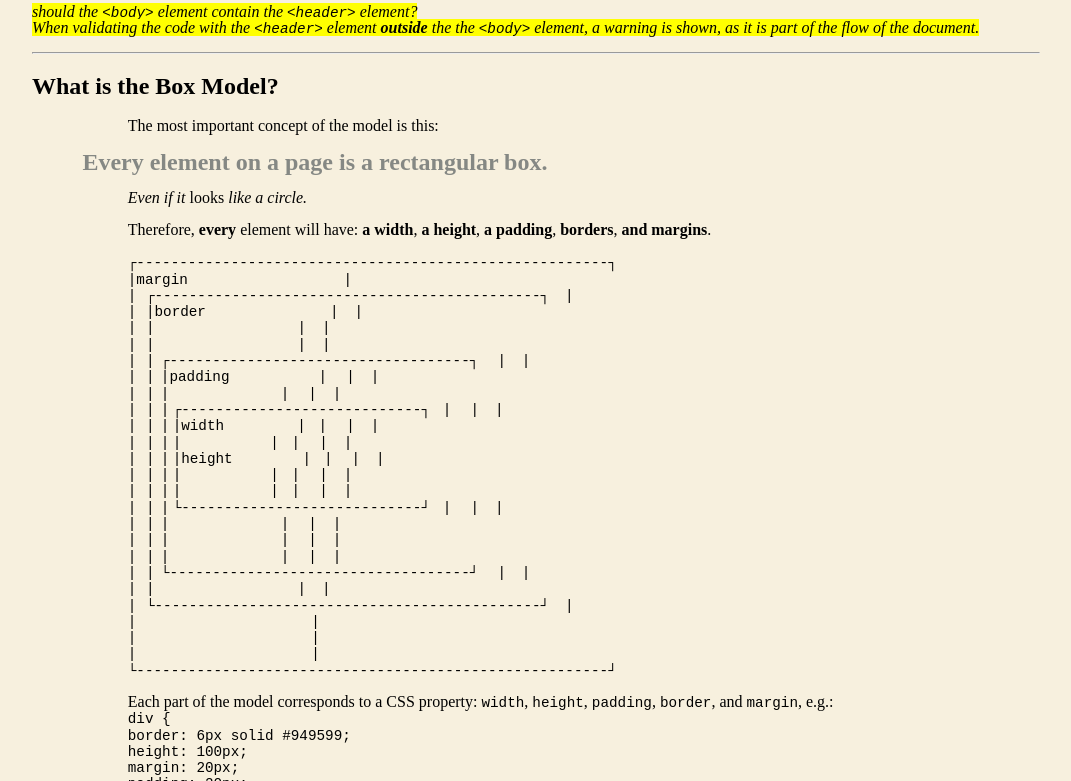
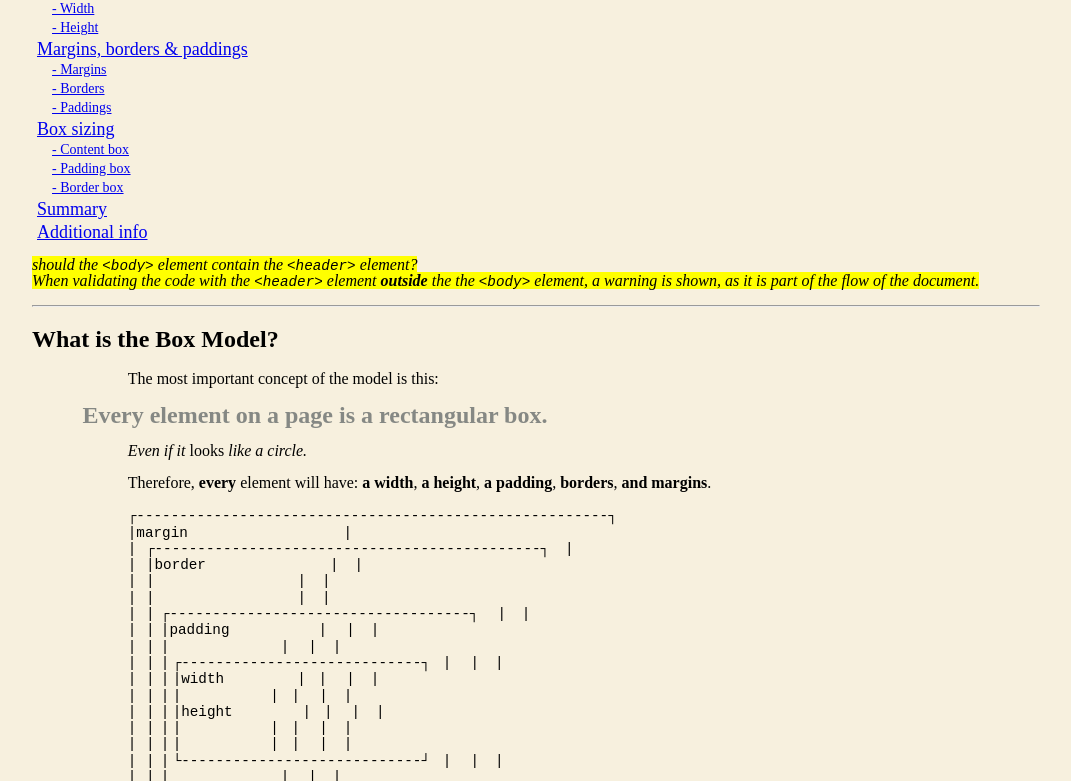
Before and after one commit to atzzom/bucket-notes, a plain HTML site: page box.html in a window 1280 px wide. Shown: the part 183-964 px from the top of the page, without its empty margins (104-1175 px from the left). Drawn offline with Linux system fonts and the light colour scheme.

Commit message:
Add files via upload

```diff
--- a/box.css
+++ b/box.css
@@ -48,6 +48,8 @@ Document's style
 body {padding: 0px 10%;
 background-color: #f7f0de;
 }
+nav p {font-size: 18px; margin: 5px;}
+div p.nav {font-size: 14px; padding-left: 15px;}
 h1 {padding: 0px 20%}
 article {padding-left: 5%; padding-right: 5%;}
 code {font-size: 1.1em;}
@@ -107,4 +109,10 @@ p.ex {padding-left: 10%; font-style: italic;}
 .ex-b-radius-03 {border: 10px double teal; border-radius: 5px 20px 10px 30px;}
 
 .ex-pad-01 {border: 05px solid teal;}
-.ex-pad-02 {border: 05px solid teal; padding: 5px;}
+.ex-pad-02 {border: 05px solid teal; padding: 10px;}
+.ex-pad-03 {
+  background-color: silver;
+  padding: 5px;
+  border: 5px solid teal;
+  margin: 5px;
+}
--- a/box.html
+++ b/box.html
@@ -15,8 +15,26 @@
   <p>Table of contents</p>
 
   <nav>
-    <a href="#box">The box model</a><br>
-    <a href="#display">The display property</a><br>
+    <p class="nav"><a href="#box">The box model</a></p>
+    <p class="nav"><a href="#display">The display property</a></p>
+    <div>
+    <p class="nav"><a href="#width">- Width</a></p>
+    <p class="nav"><a href="#height">- Height</a></p>
+    </div>
+    <p class="nav"><a href="#mb&p">Margins, borders & paddings</a></p>
+    <div>
+    <p class="nav"><a href="#margins">- Margins</a></p>
+    <p class="nav"><a href="#borders">- Borders</a></p>
+    <p class="nav"><a href="#paddings">- Paddings</a></p>
+    </div>
+    <p class="nav"><a href="#box-sizing">Box sizing</a></p>
+    <div>
+    <p class="nav"><a href="#content-box">- Content box</a></p>
+    <p class="nav"><a href="#padding-box">- Padding box</a></p>
+    <p class="nav"><a href="#border-box">- Border box</a></p>
+    </div>
+    <p class="nav"><a href="#summary">Summary</a></p>
+    <p class="nav"><a href="#+info">Additional info</a></p>
   </nav>
 
   <p><i class="faq">should the <code>&#60;body&#62;</code> element contain the <code>&#60;header&#62;</code> element?<br>
@@ -175,7 +193,7 @@
 
 <section>
 
-  <h3>Width</h3>
+  <h3 id="width">Width</h3>
 
     <article>
 
@@ -213,7 +231,7 @@
 
 <section>
 
-  <h3>Height</h3>
+  <h3 id="height">Height</h3>
 
     <article>
 
@@ -239,13 +257,13 @@
 
 <section>
 
-  <h2>Margins, borders & paddings</h2>
+  <h2 id="mb&p">Margins, borders & paddings</h2>
 
     <article>
 
       <p>Depending on the element, a browser may apply different padding and margin values in order to aid with the legibility and clarity. As seen previously, is possible to use CSS resets to start with a blank canvas and work from the ground up to specify our own values.</p>
 
-        <h3>Margins</h3>
+        <h3 id="margins">Margins</h3>
 
           <p>The main margin's purpose is to set the amount of space that surrounds an element, it specifies a <i>breathing</i> room to help place an element, keeping any other element at a safe distance, from this point of view is like a barrier to another elements, and is completely transparent in color. Example:<br>
 
@@ -298,7 +316,7 @@
 
 <!-- -------------------------- borders -------------------------- -->
 
-        <h3>Borders</h3>
+        <h3 id="borders">Borders</h3>
 
           <p>Border is the space that falls inbetween the <code>padding</code> and <code>margin</code> and provide an outline around that element. They comprehend three parameters: <code>width</code>, <code>style</code>, and <code>color</code>. Shortand values for these properties must be stated in this way. In longhand, these three values can be broken up into: <code>border-width</code>, <code>border-style</code>, <code>border-color</code> properties. These longhand properties are useful for changing, or overwriting a single border value.</p>
 
@@ -388,7 +406,7 @@
 
               <hr>
 
-        <h3>Paddings</h3>
+        <h3 id="paddings">Paddings</h3>
 
           <p>The <code>padding</code> property is very similar to the <code>margin</code> property with the difference that it falls inside an element's border, should an element have a border. The <code>padding</code> property <strong>is used to provide spacing directly within an element</strong>. <i class="faq">What does this exaclty mean?</i> Here's an example:<br>
           <code>div {<br>
@@ -401,7 +419,7 @@
 
             <p class="ex">Example: object <b>with</b> <code>padding</code>.</p>
 
-          <div class="ex-pad-02">This is the very same <code>&#60;div&#62;</code> element as the shown above, once a <code>padding</code> is applied to it, the text stops <i>touching</i> the element's border.</div>
+          <div class="ex-pad-02">This is the very same <code>&#60;div&#62;</code> element as the shown above, once a <code>padding</code> is applied to it, the text stops <i>touching</i> the element's border. As it can be seen here, <code>padding</code> works in inline-level elements, blending with the upper and lower lines, for example, this line, has a <code>padding: 10px;</code> yet, its line height is not affected by this parameter, instead, the <code>padding</code> overlaps with these lines upper and lower.</div>
 
           <p>Unlike the <code>margin</code> property, the <code>padding</code> actually works in <strong>inline-level</strong> elements, could be blended into the upper and lower lines of the given element, but this vertical <code>padding</code> it will be displayed.</p>
 
@@ -416,6 +434,8 @@
             <p>The elements to take into account in this aspect are the <strong>inline</strong> elements, whose:<br>
             <strong>paddings:</strong> may blend with the upper and/or bottom lines of the given element, and work on <b>all four sides</b> and, its<br>
             <strong>margins:</strong> works <b>only horizontally</b> and are <b>transparent</b> in color.</p>
+
+            <i class="faq">why inline-level elements don't have a <code>border</code>???</i>
           </i></div>
 
             <h4>How to state/declare margins and paddings</h4>
@@ -434,7 +454,7 @@
 
               <p>If specify unique values for each side is desired, is necessary state four values that scan the element's margin in a clockwise position from <code>top</code>, to <code>right</code>, to <code>bottom</code>, to <code>left</code>. In this example margins of <code>10px</code> at the <code>top</code>, <code>20px</code> at the <code>right</code>, <code>0px</code> at the <code>bottom</code>, and <code>15px</code> on the <code>left</code> of a <code>&#60;div&#62;</code> element are being placed:<br>
               <code>div {<br>
-              margin: 10px 20px 0 15px;<br>
+              margin: 10px 20px 0px 15px;<br>
               }</code></p>
 
               <p>In the case of the <code>margin</code> and <code>padding</code> with longhand, it is possible to state the value for one side at a time using unique properties, they are followed by a dash and the side of the box to which the value is to be applied, for example: <code>padding-left</code>, <code>margin-top</code> etc, all of these accepting only one value.<br>
@@ -452,7 +472,18 @@
 
             <h4>Margin & Padding Colors</h4>
 
-              <p>Keep in mind that the <code>margin</code> and <code>padding</code> <b>do NOT</b> accept color values, as the are completely transparent <i class="faq">&mdash;the one in between, the border, it does?&mdash;</i>. This transparent nature means they will show their respective background colors. In the case of the <code><b>margin</b></code> will be the parent's element color. And in the case of the <code><b>padding</b></code> the color of the element itself (the background color of the element that <code>padding</code> is applied to).</p>
+              <p>Keep in mind that the <code>margin</code> and <code>padding</code> <b>do NOT</b> accept color values, as the are completely transparent <i class="faq">&mdash;the one in between, the border, it does?&mdash; yes, it does</i>. This transparent nature means they will show their respective background colors. In the case of the <code><b>margin</b></code> will be the parent's element color. And in the case of the <code><b>padding</b></code> the color of the element itself (the background color of the element that <code>padding</code> is applied to).</p>
+
+              <div class="ex-pad-03">For example this <code>&#60;div&#62;</code> element has:<br>
+              <code>margin: 05px;</code> and its color is the same as the one for the <code>&#60;body&#62;</code> element.<br>
+              <code>border: 05px; border-color: teal;</code><br>
+              <code>padding: 05px;</code> and is going to show the background color for this element.<br>
+              <code> div .ex-pad-03 {background-color: silver;}</code><br>
+              <br>
+              <i class="faq">Why when inspected (w/ the developer tools) why the <code>&#60;div&#62;</code>'s <code>border</code> and not the <code>margin-bottom</code> is touching the <code>&#60;article&#62;</code> element?<br>
+              If that is the case, shouldn't the <code>margin-left</code> and <code>margin-right</code> of the <code>&#60;div&#62;</code> be touching the <code>&#60;article&#62;</code> as well instead of the <code>&#60;div&#62;
+              </code>'s <code>border</code>?</i>
+              </div>
 
     </article>
   <hr>
@@ -463,13 +494,13 @@
 <!-- ---------------------------------------------------------------------------------------- -->
 
 <section>
-  <h2>Box sizing</h2>
+  <h2 id="box-sizing">Box sizing</h2>
 
   <article>
 
     <p>Previously, was discussed that the box sizing was an additive characteristic. For example, if the <code>width</code> of an element is set to <code>500px</code> with a <code>20px padding</code> and a <code>10px border</code>, the actual <code>width</code> of the element is <code>560px</code>. However, CSS3 introduced an additional way to support box-sizing into the box model, which allows change exactly how the box model works and how the element's size is calculated. This property allows three different primary values or configurations &mdash;<code>content-box</code>, <code>padding-box</code>, and <code>border-box</code>&mdash;each of which has a slightly different impact on how the box size is calculated.</p>
 
-    <h3>Content box</h3>
+    <h3 id="content-box">Content box</h3>
 
       <p>This is the default value/parameter and is the one previously discussed. The model starts with the <code>height</code> and <code>width</code> adding from these any <code>padding</code>, <code>border</code>, or <code>margin</code>.</p>
 
@@ -480,7 +511,7 @@
       }
       <i>-webkit, -moz, and -ms are vendor prefixes to help with backwards compatibility with older browsers.</i></code>
 
-    <h3>Padding box</h3>
+    <h3 id="padding-box">Padding box</h3>
 
       <p>This property value alters the box model keeping constant the <code>width</code> and <code>height</code> of the element, and porportionally shrinking the content holded by it depending on the set padding size. Any stated value for the <code>margin</code> or <code>border</code> will be added to the element's total size. Coming back to the previous example, if an element has a <code>400px width</code>, a <code>20px padding</code>, and <code>10px border</code> the total size of the element will be <code>420px</code> (<code>padding</code> already included, 400px width + 10px left-border + 10px right-border)</p>
 
@@ -490,7 +521,7 @@
 
       <!-- 16.11.25 -->
 
-    <h3>Border box</h3>
+    <h3 id="border-box">Border box</h3>
 
       <p>Lastly, the <code>border-box</code> value, includes any <code>padding</code>, and/or <code>border</code> into the element's <code>width</code> and <code>height</code>. For example, if an element has a <code>400px width</code> a <code>20px padding</code>, and a <code>10px border</code> the total <code>width</code> of the element will still be <code>400px</code>.<br>
       <code>div {<br>
@@ -503,7 +534,7 @@
 
       <p>Generally speaking, is <code>border-box</code> value is preferred, this makes our math much, much easier, if an element is set to be let's say <code>500px</code> wide is going to remain the same size regardless of what padding or border values are added to it.</p>
 
-      <p>Additionally, it makes easier to use/mix different length units, let's say an element is <code>40%</code> wide, with a <code>padding: 20px;</code> and a <code>border: 10px;</code> these units can be mixed without any issue, and is possible to still guarantee that the actual <code>width</code> of the box will remain <code>40%</code>. As this property was introduced in CSS3, its only drawback is backwards compatibility with older browsers, although this problem is becoming less and less relevant as new browser versions start to include this features. Should we notice any rendering issue, it's worth looking into which browser those issures are occuring with.</p>
+      <p>Additionally, it makes easier to use/mix different length units, let's say an element is <code>40%</code> wide, with a <code>padding: 20px;</code> and a <code>border: 10px;</code> these units can be mixed without any issue, and is possible to still guarantee that the actual <code>width</code> of the box will remain <code>40%</code>. As this property was introduced in CSS3, its only drawback is backwards compatibility with older browsers, although this problem is becoming less and less relevant as new browser versions start to include this features. Should we notice any rendering issue, it's worth looking into which browser those issues are occuring with.</p>
 
   </article>
   <hr>
@@ -512,8 +543,15 @@
 <!-- end of lesson 4! -->
 
 <footer>
-  <h3>Summary</h3>
-  <h3>Additional info</h3>
+  <h3 id="summary">Summary</h3>
+    <p>The most important concepts are:<br>
+    - <strong>All</strong> the elements in a web page are a box.<br>
+    - This box has four main elements: <code>dimension</code>, <code>padding</code>, <code>border</code>, and <code>margin</code>. The way this box is represented and its size is determined by its <code>display</code> property (<code>content</code>, <code>padding</code>, or <code>border</code>-box, there's no <code>margin</code>-box).<br>
+    - Block-level elements have all three: <code>padding</code>, <code>border</code>, and <code>margin</code>; whilst inline-level elements don't have <code>border</code>.<br>
+    - The <code>border</code> can have color, but <code>padding</code> and <code>margin</code> are transparent, showing their respective element's background colors.</p>
+  <h3 id="+info">Additional info</h3>
+    <p>- <a href="http://www.quackit.com/html/codes/html_borders.cfm" target="blank">HTML borders</a> via Quackit.<br>
+    - <a href="http://css-tricks.com/the-css-box-model/" target="blank">CSS box model</a> via CSS-Tricks.</p>
 </footer>
 
 </body>
```
